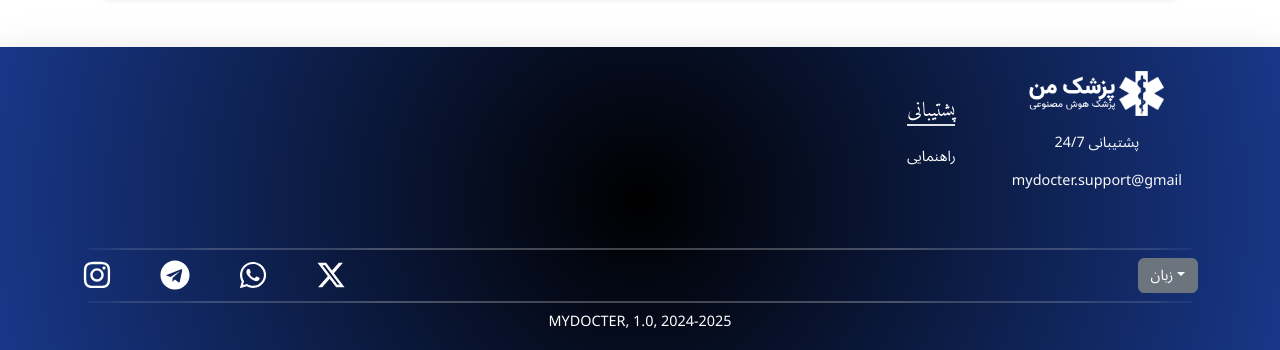
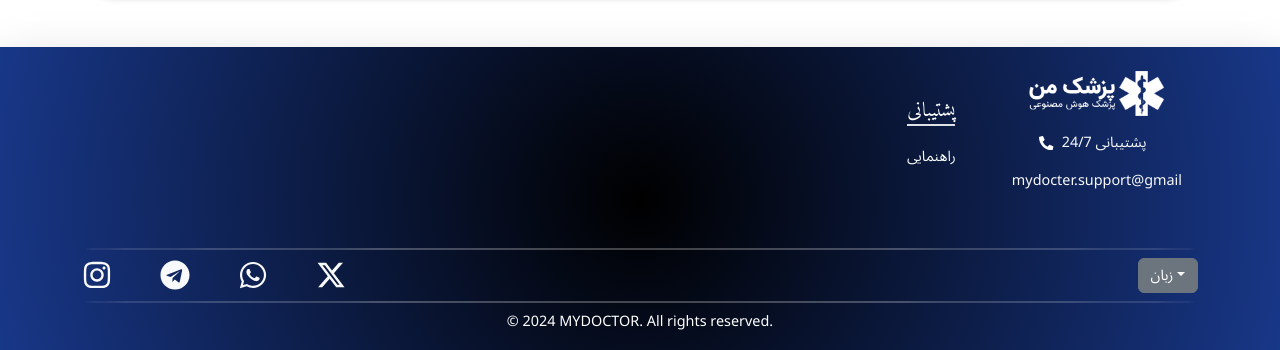
Before and after one commit to RamtinPB/MyDocter, a React (Vite) app: page / in a window 1280 px wide. Shown: the part 2194-2544 px from the top of the page. Built offline with nearby package versions, Linux system fonts and the light colour scheme.

Commit message:
upgraded footer v1

```diff
--- a/src/components/MyFooter.tsx
+++ b/src/components/MyFooter.tsx
@@ -1,4 +1,10 @@
-import { FaInstagram, FaTelegram, FaWhatsapp } from "react-icons/fa";
+import {
+	FaInstagram,
+	FaPhone,
+	FaPhoneAlt,
+	FaTelegram,
+	FaWhatsapp,
+} from "react-icons/fa";
 import "/src/cssFiles/myfooter.css";
 import Logo from "/images/Logo.png";
 import LogoEN from "/images/LogoEN.png";
@@ -11,48 +17,78 @@ function MyFooter() {
 	return (
 		<footer className="custom-footer text-white shadow-lg py-3">
 			<div className="container">
+				{/* top section */}
 				<div
-					className={`d-flex justify-content-${
-						language === "fa" ? "end" : "between"
-					} px-3 pt-1 pb-4 gap-2 px-lg-3 pt-lg-2 pb-lg-5 gap-lg-4`}
+					className={`d-flex justify-content-start px-3 pt-1 pb-4 gap-2 px-lg-3 pt-lg-2 pb-lg-5 gap-lg-4`}
+					style={{ direction: language === "fa" ? "rtl" : "ltr" }}
 				>
-					<div className="d-flex flex-column justify-content-center align-items-center px-3 mx-3 gap-3">
-						<h5 className="border-bottom border-2 my-1">
-							{language === "fa" ? "پشتیبانی" : "Support"}
-						</h5>
-						<a href="#!" className="link-light link-underline-opacity-0">
-							{language === "fa" ? "راهنمایی" : "Guidance"}
-						</a>
-					</div>
 					<div className="d-flex flex-column justify-content-center align-items-center gap-3">
 						<img
 							src={language === "fa" ? Logo : LogoEN}
 							className="custom-footer-logo"
 							alt="Logo"
 						/>
-						<a href="#!" className="link-light link-underline-opacity-0">
-							{language === "fa" ? "پشتیبانی 24/7" : "24/7 Support"}
+						<a
+							href="#!"
+							className="d-flex align-items-center link-light link-offset-2 link-opacity-50-hover link-underline-opacity-0 link-underline-opacity-100-hover"
+						>
+							<span className="px-2">
+								{language === "fa" ? "پشتیبانی 24/7" : "24/7 Support"}
+							</span>
+
+							{language === "fa" ? (
+								<FaPhoneAlt className="img-fluid" color="white" />
+							) : (
+								<FaPhone className="img-fluid" color="white" />
+							)}
 						</a>
-						<a href="#!" className="link-light link-underline-opacity-0">
+						<a
+							href="#!"
+							className="link-light link-offset-2 link-opacity-50-hover link-underline-opacity-0 link-underline-opacity-100-hover"
+						>
 							mydocter.support@gmail
 						</a>
 					</div>
+					<div className="d-flex flex-column justify-content-center align-items-center px-3 mx-3 gap-3">
+						<h5 className="border-bottom border-2 my-1">
+							{language === "fa" ? "پشتیبانی" : "Support"}
+						</h5>
+						<a
+							href="#!"
+							className="link-light link-offset-2 link-opacity-50-hover link-underline-opacity-0 link-underline-opacity-100-hover"
+						>
+							{language === "fa" ? "راهنمایی" : "Guidance"}
+						</a>
+					</div>
 				</div>
+				{/* bottom section */}
 				<div className="d-flex flex-column">
 					<hr className=" border border-white rounded-circle my-2" />
 					<div className="d-flex flex-row justify-content-between align-items-center">
 						<div className="d-flex justify-content-center gap-4 gap-md-5">
-							<a href="#!">
-								<FaInstagram className="custom-socials-icon" color="white" />
+							<a
+								href="#!"
+								className="icon-link link-light link-opacity-50-hover"
+							>
+								<FaInstagram className="custom-socials-icon" />
 							</a>
-							<a href="#!">
-								<FaTelegram className="custom-socials-icon" color="white" />
+							<a
+								href="#!"
+								className="icon-link link-light link-opacity-50-hover"
+							>
+								<FaTelegram className="custom-socials-icon" />
 							</a>
-							<a href="#!">
-								<FaWhatsapp className="custom-socials-icon" color="white" />
+							<a
+								href="#!"
+								className="icon-link link-light link-opacity-50-hover"
+							>
+								<FaWhatsapp className="custom-socials-icon" />
 							</a>
-							<a href="#!">
-								<FaXTwitter className="custom-socials-icon" color="white" />
+							<a
+								href="#!"
+								className="icon-link link-light link-opacity-50-hover"
+							>
+								<FaXTwitter className="custom-socials-icon" />
 							</a>
 						</div>
 						<div className="dropdown">
@@ -85,8 +121,8 @@ function MyFooter() {
 						</div>
 					</div>
 					<hr className="border border-white rounded-circle my-2" />
-					<span className=" text-center text-uppercase mb-1">
-						mydocter, 1.0, 2024-2025
+					<span className=" text-center mb-1">
+						© 2024 MYDOCTOR. All rights reserved.
 					</span>
 				</div>
 			</div>
```
